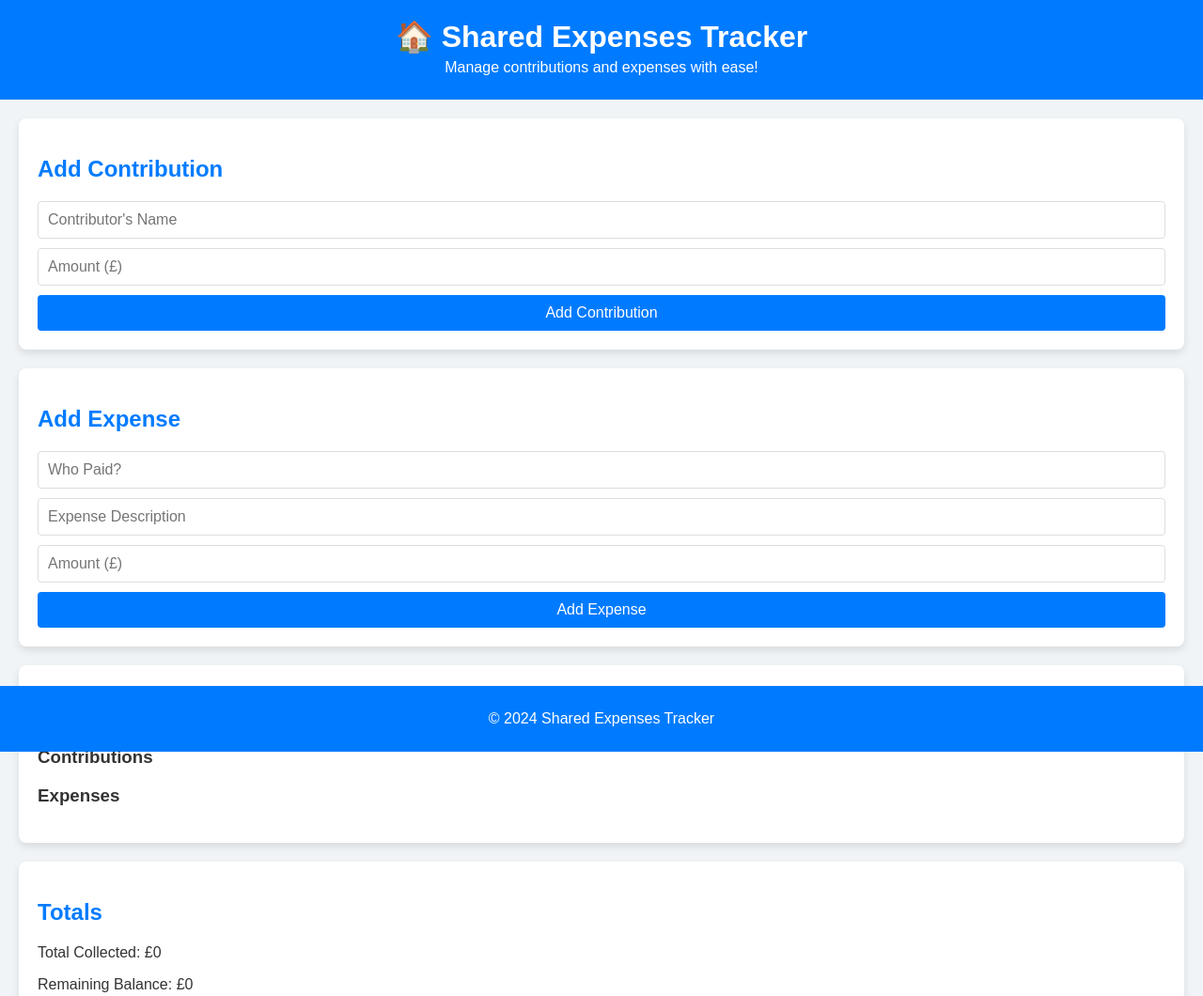
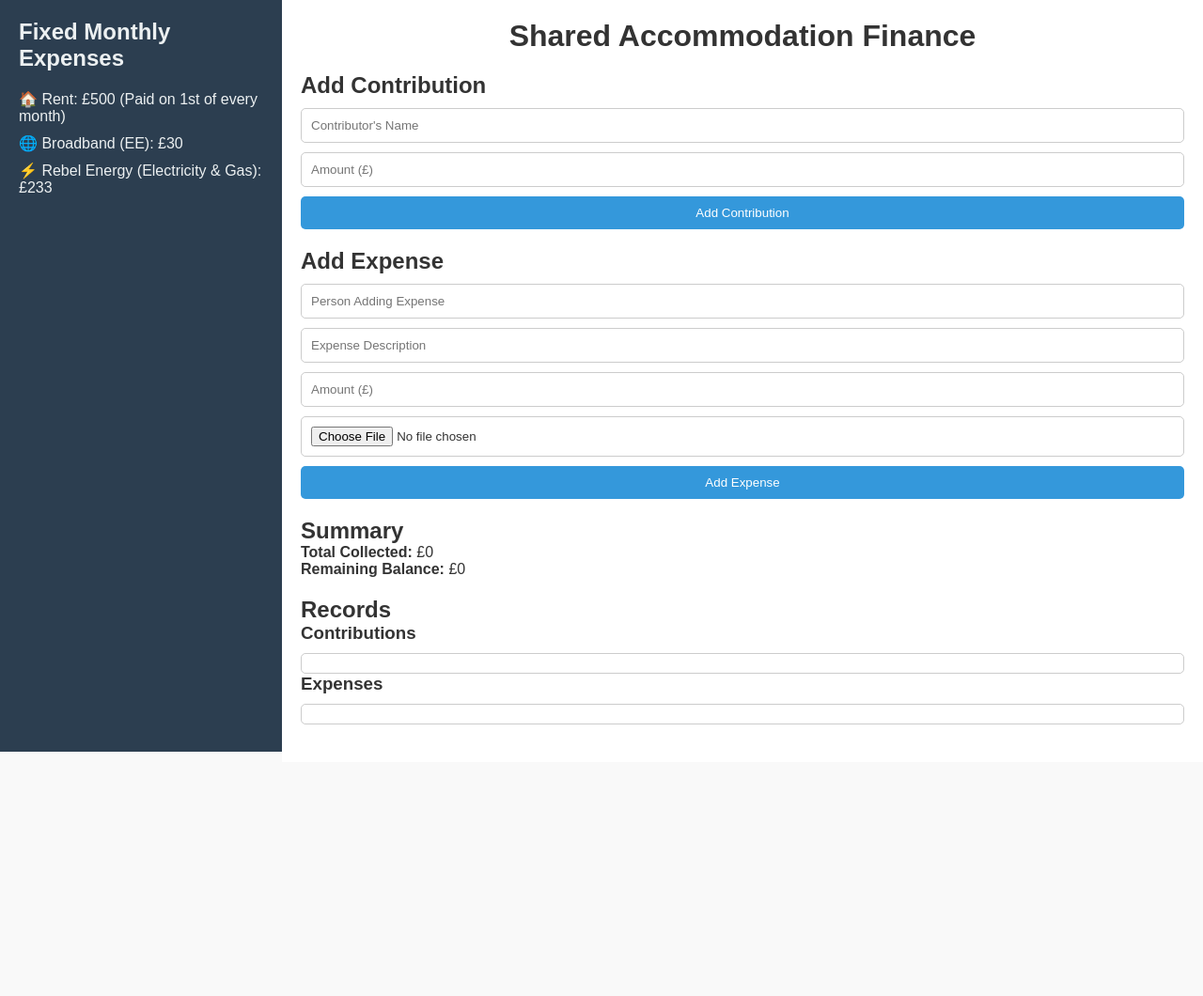
Before and after one commit to Rohith-Giit/Shared-expenses, a plain HTML site: page index.html in a window 1280 px wide. Shown: the top 1060 px of the page at 94% size. After the commit the page ends 811 px from the top, so only its background shows below. Drawn offline with Linux system fonts and the light colour scheme.

Commit message:
Add files via upload

```diff
--- a/index.html
+++ b/index.html
@@ -3,61 +3,61 @@
 <head>
     <meta charset="UTF-8">
     <meta name="viewport" content="width=device-width, initial-scale=1.0">
-    <title>Shared Expenses Tracker</title>
+    <title>Room Expense Tracker</title>
     <link rel="stylesheet" href="style.css">
-    <!-- Firebase SDK Placeholder -->
-    <!-- Add Firebase later -->
 </head>
 <body>
-    <header>
-        <h1>🏠 Shared Expenses Tracker</h1>
-        <p>Manage contributions and expenses with ease!</p>
-    </header>
+    <div class="container">
+        <!-- Sidebar -->
+        <aside class="sidebar">
+            <h2>Fixed Monthly Expenses</h2>
+            <ul>
+                <li>🏠 Rent: £500 (Paid on 1st of every month)</li>
+                <li>🌐 Broadband (EE): £30</li>
+                <li>⚡ Rebel Energy (Electricity & Gas): £233</li>
+            </ul>
+        </aside>
 
+        <!-- Main Content -->
         <main>
-        <!-- Add Contribution Section -->
-        <section id="contribution-section">
+            <h1>Shared Accommodation Finance</h1>
+
+            <!-- Contribution Section -->
+            <section>
                 <h2>Add Contribution</h2>
-            <div class="form-group">
-                <input type="text" id="contributorName" placeholder="Contributor's Name" required>
-                <input type="number" id="contributionAmount" placeholder="Amount (£)" required>
-                <button id="addContribution" class="btn">Add Contribution</button>
-            </div>
+                <input type="text" id="contributorName" placeholder="Contributor's Name" />
+                <input type="number" id="contributionAmount" placeholder="Amount (£)" />
+                <button id="addContribution">Add Contribution</button>
             </section>
 
-        <!-- Add Expense Section -->
-        <section id="expense-section">
+            <!-- Expense Section -->
+            <section>
                 <h2>Add Expense</h2>
-            <div class="form-group">
-                <input type="text" id="spenderName" placeholder="Who Paid?" required>
-                <input type="text" id="expenseDescription" placeholder="Expense Description" required>
-                <input type="number" id="expenseAmount" placeholder="Amount (£)" required>
-                <button id="addExpense" class="btn">Add Expense</button>
-            </div>
+                <input type="text" id="expensePerson" placeholder="Person Adding Expense" />
+                <input type="text" id="expenseDescription" placeholder="Expense Description" />
+                <input type="number" id="expenseAmount" placeholder="Amount (£)" />
+                <input type="file" id="expenseImage" accept="image/*" />
+                <button id="addExpense">Add Expense</button>
             </section>
 
-        <!-- Records -->
-        <section id="records-section">
-            <h2>Records</h2>
-            <div id="records">
-                <h3>Contributions</h3>
-                <ul id="contributionRecords"></ul>
-                <h3>Expenses</h3>
-                <ul id="expenseRecords"></ul>
-            </div>
+            <!-- Summary Section -->
+            <section>
+                <h2>Summary</h2>
+                <p><b>Total Collected:</b> £<span id="totalCollected">0</span></p>
+                <p><b>Remaining Balance:</b> £<span id="remainingBalance">0</span></p>
             </section>
 
-        <!-- Totals -->
-        <section id="totals-section">
-            <h2>Totals</h2>
-            <p>Total Collected: £<span id="totalCollected">0</span></p>
-            <p>Remaining Balance: £<span id="remainingBalance">0</span></p>
+            <!-- Records Section -->
+            <section>
+                <h2>Records</h2>
+                <h3>Contributions</h3>
+                <div id="contributionRecords"></div>
+
+                <h3>Expenses</h3>
+                <div id="expenseRecords"></div>
             </section>
         </main>
-
-    <footer>
-        <p>© 2024 Shared Expenses Tracker</p>
-    </footer>
+    </div>
 
     <script src="script.js"></script>
 </body>
--- a/script.js
+++ b/script.js
@@ -1,60 +1,46 @@
-// Data Storage
+// Initialize Variables
 let contributions = [];
 let expenses = [];
 let totalCollected = 0;
 let totalExpenses = 0;
 
-// Update Totals
-function updateTotals() {
-    const remainingBalance = totalCollected - totalExpenses;
-    document.getElementById("totalCollected").innerText = totalCollected.toFixed(2);
-    document.getElementById("remainingBalance").innerText = remainingBalance.toFixed(2);
-}
+// Utility to Update UI
+function updateUI() {
+    const contributionRecords = document.getElementById("contributionRecords");
+    const expenseRecords = document.getElementById("expenseRecords");
+    const totalCollectedEl = document.getElementById("totalCollected");
+    const remainingBalanceEl = document.getElementById("remainingBalance");
 
-// Render Records
-function renderRecords() {
-    const contributionList = document.getElementById("contributionRecords");
-    const expenseList = document.getElementById("expenseRecords");
+    // Clear previous records
+    contributionRecords.innerHTML = "";
+    expenseRecords.innerHTML = "";
 
-    // Clear existing records
-    contributionList.innerHTML = "";
-    expenseList.innerHTML = "";
-
-    // Render contributions
+    // Render Contributions
     contributions.forEach((contribution, index) => {
-        const li = document.createElement("li");
-        li.innerHTML = `
-            ${contribution.name} contributed £${contribution.amount.toFixed(2)}
+        const div = document.createElement("div");
+        div.className = "record";
+        div.innerHTML = `
+            ${contribution.name} contributed £${contribution.amount}
             <button onclick="deleteContribution(${index})">Delete</button>
         `;
-        contributionList.appendChild(li);
+        contributionRecords.appendChild(div);
     });
 
-    // Render expenses
+    // Render Expenses
     expenses.forEach((expense, index) => {
-        const li = document.createElement("li");
-        li.innerHTML = `
-            ${expense.name} spent £${expense.amount.toFixed(2)} on ${expense.description}
+        const div = document.createElement("div");
+        div.className = "record";
+        div.innerHTML = `
+            ${expense.person} added: ${expense.description} (£${expense.amount})
+            ${expense.image ? `<img src="${expense.image}" alt="Receipt">` : ""}
             <button onclick="deleteExpense(${index})">Delete</button>
         `;
-        expenseList.appendChild(li);
+        expenseRecords.appendChild(div);
     });
-}
 
-// Delete Contribution
-function deleteContribution(index) {
-    totalCollected -= contributions[index].amount;
-    contributions.splice(index, 1);
-    renderRecords();
-    updateTotals();
-}
-
-// Delete Expense
-function deleteExpense(index) {
-    totalExpenses -= expenses[index].amount;
-    expenses.splice(index, 1);
-    renderRecords();
-    updateTotals();
+    // Update Summary
+    totalCollectedEl.innerText = totalCollected;
+    remainingBalanceEl.innerText = totalCollected - totalExpenses;
 }
 
 // Add Contribution
@@ -62,37 +48,63 @@ document.getElementById("addContribution").addEventListener("click", () => {
     const name = document.getElementById("contributorName").value;
     const amount = parseFloat(document.getElementById("contributionAmount").value);
 
-    if (name && !isNaN(amount) && amount > 0) {
+    if (name && amount > 0) {
         contributions.push({ name, amount });
         totalCollected += amount;
+        updateUI();
 
-        renderRecords();
-        updateTotals();
-
+        // Clear inputs
         document.getElementById("contributorName").value = "";
         document.getElementById("contributionAmount").value = "";
-    } else {
-        alert("Please enter valid contribution details!");
     }
 });
 
 // Add Expense
 document.getElementById("addExpense").addEventListener("click", () => {
-    const name = document.getElementById("spenderName").value;
+    const person = document.getElementById("expensePerson").value;
     const description = document.getElementById("expenseDescription").value;
     const amount = parseFloat(document.getElementById("expenseAmount").value);
+    const image = document.getElementById("expenseImage").files[0];
 
-    if (name && description && !isNaN(amount) && amount > 0) {
-        expenses.push({ name, description, amount });
-        totalExpenses += amount;
+    if (person && description && amount > 0) {
+        let imageURL = "";
 
-        renderRecords();
-        updateTotals();
+        if (image) {
+            const reader = new FileReader();
+            reader.onload = function () {
+                imageURL = reader.result;
+                expenses.push({ person, description, amount, image: imageURL });
+                totalExpenses += amount;
+                updateUI();
+            };
+            reader.readAsDataURL(image);
+        } else {
+            expenses.push({ person, description, amount, image: "" });
+            totalExpenses += amount;
+            updateUI();
+        }
 
-        document.getElementById("spenderName").value = "";
+        // Clear inputs
+        document.getElementById("expensePerson").value = "";
         document.getElementById("expenseDescription").value = "";
         document.getElementById("expenseAmount").value = "";
-    } else {
-        alert("Please enter valid expense details!");
+        document.getElementById("expenseImage").value = "";
     }
 });
+
+// Delete Contribution
+function deleteContribution(index) {
+    totalCollected -= contributions[index].amount;
+    contributions.splice(index, 1);
+    updateUI();
+}
+
+// Delete Expense
+function deleteExpense(index) {
+    totalExpenses -= expenses[index].amount;
+    expenses.splice(index, 1);
+    updateUI();
+}
+
+// Initial UI Update
+updateUI();
--- a/style.css
+++ b/style.css
@@ -1,101 +1,96 @@
-/* General Styles */
-body {
-  font-family: 'Arial', sans-serif;
+/* General Reset */
+* {
   margin: 0;
   padding: 0;
   box-sizing: border-box;
-  background: #f0f4f7;
+}
+
+/* Body and Layout */
+body {
+  font-family: Arial, sans-serif;
+  background-color: #f9f9f9;
   color: #333;
 }
 
-header {
-  background: #007bff;
-  color: white;
-  text-align: center;
-  padding: 20px 0;
+.container {
+  display: flex;
 }
 
-header h1 {
-  margin: 0;
-  font-size: 2rem;
+/* Sidebar */
+.sidebar {
+  background-color: #2c3e50;
+  color: #ecf0f1;
+  width: 300px;
+  padding: 20px;
+  height: 100vh;
+  position: sticky;
+  top: 0;
 }
 
-header p {
-  margin: 5px 0;
+.sidebar h2 {
+  margin-bottom: 20px;
 }
 
-main {
-  padding: 20px;
+.sidebar ul {
+  list-style-type: none;
 }
 
-/* Section Styles */
-section {
-  background: white;
-  border-radius: 8px;
-  box-shadow: 0 4px 8px rgba(0, 0, 0, 0.1);
-  margin-bottom: 20px;
-  padding: 20px;
+.sidebar li {
+  margin: 10px 0;
 }
 
-h2 {
-  color: #007bff;
+/* Main Content */
+main {
+  flex-grow: 1;
+  padding: 20px;
+  background-color: #ffffff;
 }
 
-/* Form Group */
-.form-group {
-  display: flex;
-  flex-direction: column;
-  gap: 10px;
+h1 {
+  text-align: center;
+  margin-bottom: 20px;
+}
+
+section {
+  margin-bottom: 20px;
+}
+
+input, button {
+  display: block;
+  width: 100%;
+  margin: 10px 0;
+  padding: 10px;
+  border: 1px solid #ccc;
+  border-radius: 5px;
+}
+
+button {
+  background-color: #3498db;
+  color: white;
+  border: none;
+  cursor: pointer;
+}
+
+button:hover {
+  background-color: #2980b9;
+}
+
+/* Records Section */
+#contributionRecords, #expenseRecords {
+  border: 1px solid #ccc;
+  border-radius: 5px;
+  padding: 10px;
   margin-top: 10px;
 }
 
-input {
-  padding: 10px;
-  border: 1px solid #ddd;
-  border-radius: 4px;
-  font-size: 1rem;
+.record {
+  display: flex;
+  justify-content: space-between;
+  margin-bottom: 10px;
 }
 
-input:focus {
-  border-color: #007bff;
-  outline: none;
+.record img {
+  max-width: 50px;
+  max-height: 50px;
+  margin-left: 10px;
 }
-
-.btn {
-  padding: 10px 15px;
-  background: #007bff;
-  color: white;
-  border: none;
-  border-radius: 4px;
-  cursor: pointer;
-  font-size: 1rem;
-}
-
-.btn:hover {
-  background: #0056b3;
-}
-
-/* Records */
-#records ul {
-  list-style: none;
-  padding: 0;
-}
-
-#records ul li {
-  background: #f9f9f9;
-  border: 1px solid #ddd;
-  border-radius: 4px;
-  margin: 5px 0;
-  padding: 10px;
-}
-
-/* Footer */
-footer {
-  text-align: center;
-  background: #007bff;
-  color: white;
-  padding: 10px 0;
-  position: fixed;
-  bottom: 0;
-  width: 100%;
-}
```
Lines whose indentation alone changed are shown as unchanged.
